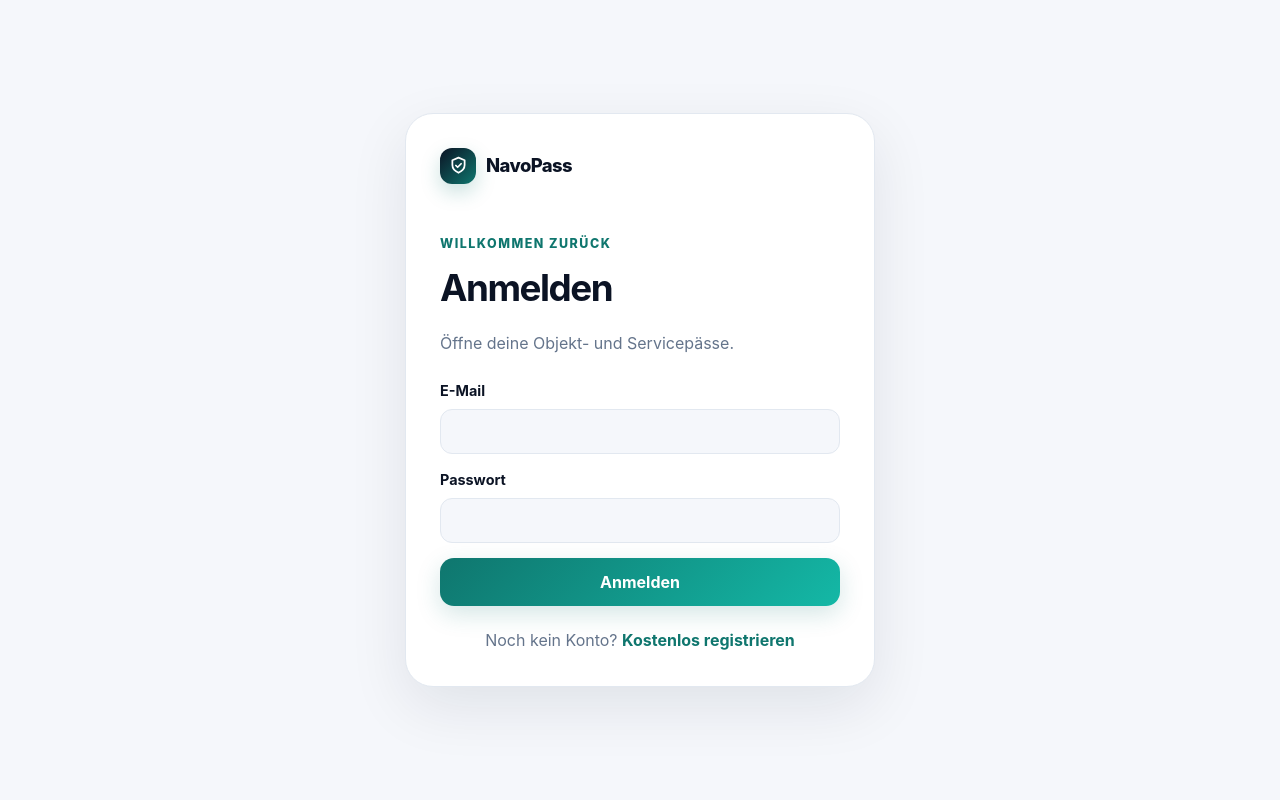
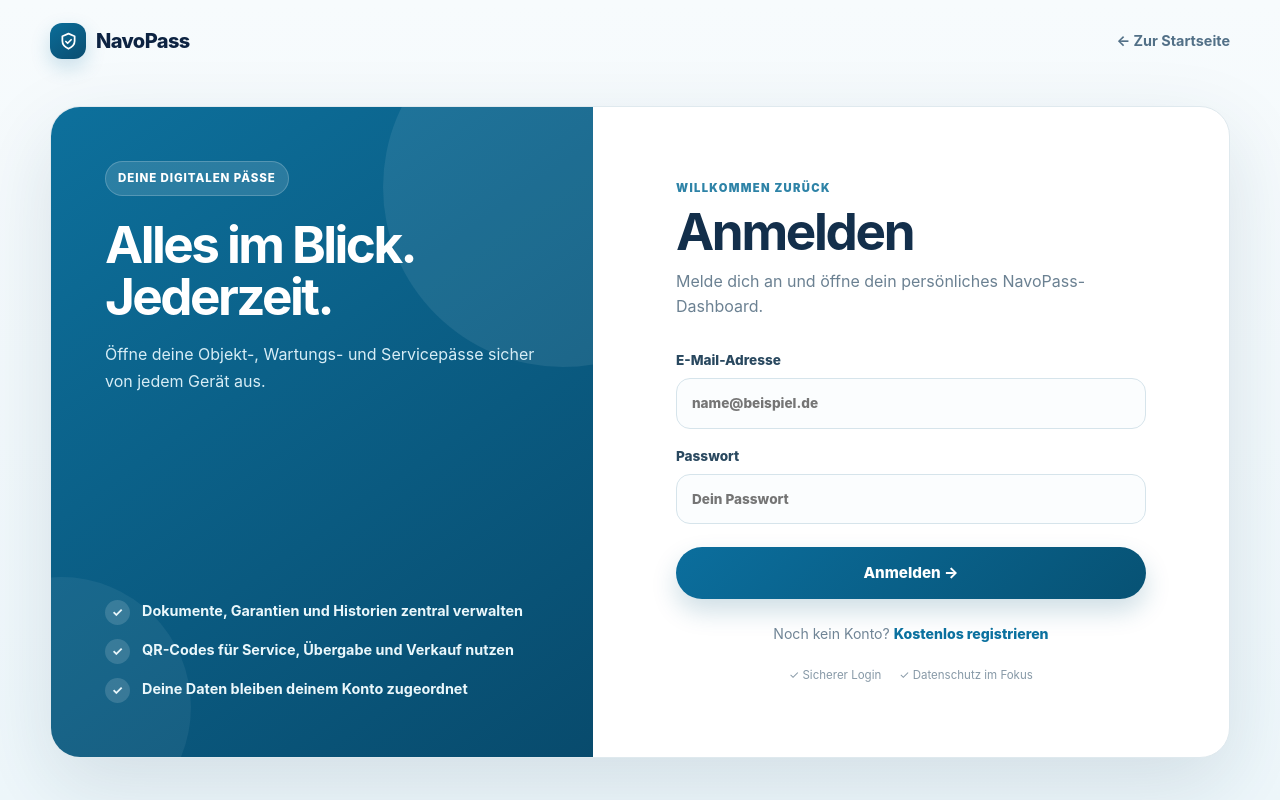
Before and after one commit to acciento89-bot/navopass, a Next.js app: page /login in a window 1280 px wide. Built offline with nearby package versions, Linux system fonts and the light colour scheme; no server answers.

Commit message:
Redesign NavoPass login page

```diff
--- a/app/login/page.tsx
+++ b/app/login/page.tsx
@@ -1,22 +1,57 @@
 import Link from "next/link";
 import { loginAction } from "@/app/actions/auth";
 import { Logo } from "@/components/logo";
+import styles from "@/app/auth.module.css";
 
 export default async function LoginPage({ searchParams }: { searchParams: Promise<{ error?: string }> }) {
   const { error } = await searchParams;
+
   return (
-    <main className="auth-page">
-      <div className="auth-card">
-        <Logo />
-        <div><span className="eyebrow">Willkommen zurück</span><h1>Anmelden</h1><p>Öffne deine Objekt- und Servicepässe.</p></div>
-        {error && <p className="form-error">{error}</p>}
-        <form action={loginAction} className="form-stack">
-          <label>E-Mail<input name="email" type="email" autoComplete="email" required /></label>
-          <label>Passwort<input name="password" type="password" autoComplete="current-password" required /></label>
-          <button className="button" type="submit">Anmelden</button>
-        </form>
-        <p className="auth-foot">Noch kein Konto? <Link href="/register">Kostenlos registrieren</Link></p>
-      </div>
+    <main className={styles.page}>
+      <header className={styles.header}>
+        <div className={styles.brand}><Logo /></div>
+        <Link className={styles.back} href="/">← Zur Startseite</Link>
+      </header>
+
+      <section className={styles.shell}>
+        <aside className={styles.side}>
+          <div className={styles.sideInner}>
+            <span className={styles.eyebrow}>Deine digitalen Pässe</span>
+            <h2>Alles im Blick. Jederzeit.</h2>
+            <p>Öffne deine Objekt-, Wartungs- und Servicepässe sicher von jedem Gerät aus.</p>
+            <div className={styles.benefits}>
+              <div className={styles.benefit}><span className={styles.check}>✓</span><span>Dokumente, Garantien und Historien zentral verwalten</span></div>
+              <div className={styles.benefit}><span className={styles.check}>✓</span><span>QR-Codes für Service, Übergabe und Verkauf nutzen</span></div>
+              <div className={styles.benefit}><span className={styles.check}>✓</span><span>Deine Daten bleiben deinem Konto zugeordnet</span></div>
+            </div>
+          </div>
+        </aside>
+
+        <div className={styles.formPane}>
+          <div className={styles.formBox}>
+            <span>Willkommen zurück</span>
+            <h1>Anmelden</h1>
+            <p className={styles.intro}>Melde dich an und öffne dein persönliches NavoPass-Dashboard.</p>
+
+            {error && <p className={styles.error}>{error}</p>}
+
+            <form action={loginAction} className={styles.form}>
+              <label className={styles.label}>
+                E-Mail-Adresse
+                <input name="email" type="email" autoComplete="email" placeholder="name@beispiel.de" required />
+              </label>
+              <label className={styles.label}>
+                Passwort
+                <input name="password" type="password" autoComplete="current-password" placeholder="Dein Passwort" required />
+              </label>
+              <button className={styles.submit} type="submit">Anmelden →</button>
+            </form>
+
+            <p className={styles.foot}>Noch kein Konto? <Link href="/register">Kostenlos registrieren</Link></p>
+            <div className={styles.trust}><span>✓ Sicherer Login</span><span>✓ Datenschutz im Fokus</span></div>
+          </div>
+        </div>
+      </section>
     </main>
   );
 }
```
